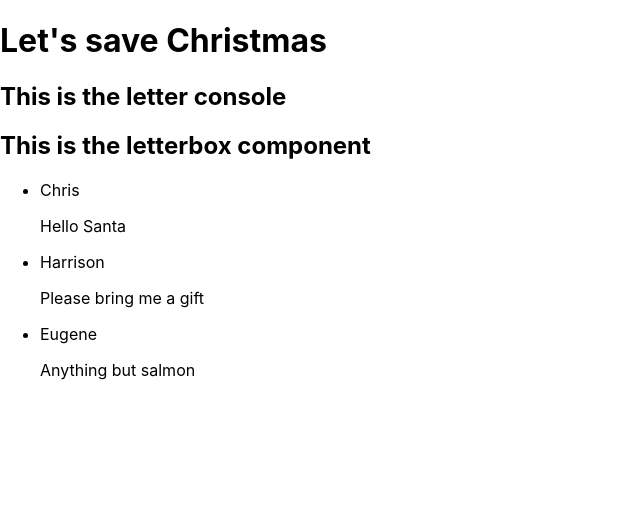
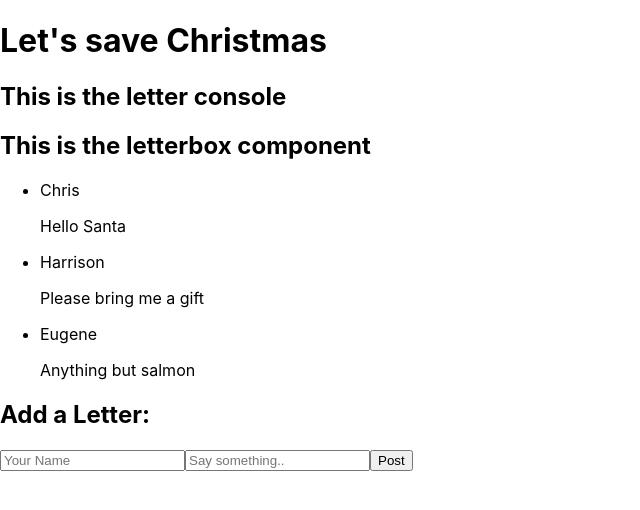
Before and after one commit to emmikoivisto/letters-to-santa, a React (Create React App) app: page / in a window 1280 px wide. Shown: the top 510 px of the page, without its empty margins (0-640 px from the left). Built offline with nearby package versions, Linux system fonts and the light colour scheme.

Commit message:
letter form rendering on app

```diff
--- a/src/components/LetterBox.js
+++ b/src/components/LetterBox.js
@@ -1,4 +1,5 @@
 import Letter from './Letter';
+import LetterForm from './LetterForm';
 
 const LetterBox = ({letters}) => {
 
@@ -17,6 +18,8 @@ const LetterBox = ({letters}) => {
             {/* <Letter author="Chris">Hello Santa</Letter>  */}
             {/* anything between the tags is called children. Available to all components */}
         </ul>
+        <h2>Add a Letter:</h2>
+        <LetterForm></LetterForm>
         </>
     );
 };
--- a/src/components/LetterForm.js
+++ b/src/components/LetterForm.js
@@ -14,5 +14,7 @@ const LetterForm = () => {
                 value="Post"
             />
         </form>
-    )
-}
+    );
+};
+
+export default LetterForm;
--- a/src/containers/LetterConsole.js
+++ b/src/containers/LetterConsole.js
@@ -9,7 +9,7 @@ const LetterConsole = () => {
         {id:1, author:"Chris", message:"Hello Santa"},
         {id: 2, author: "Harrison", message:"Please bring me a gift"},
         {id: 3, author: "Eugene", message: "Anything but salmon"}
-    ])
+    ]);
 
 
     return (
@@ -17,7 +17,7 @@ const LetterConsole = () => {
             <h2>This is the letter console</h2>
             <LetterBox letters={letters}/>
         </>
-    )
+    );
 };
 
 export default LetterConsole;
```
Also changed, not shown: 1 other file (tests, documents, lock files or other folders).
